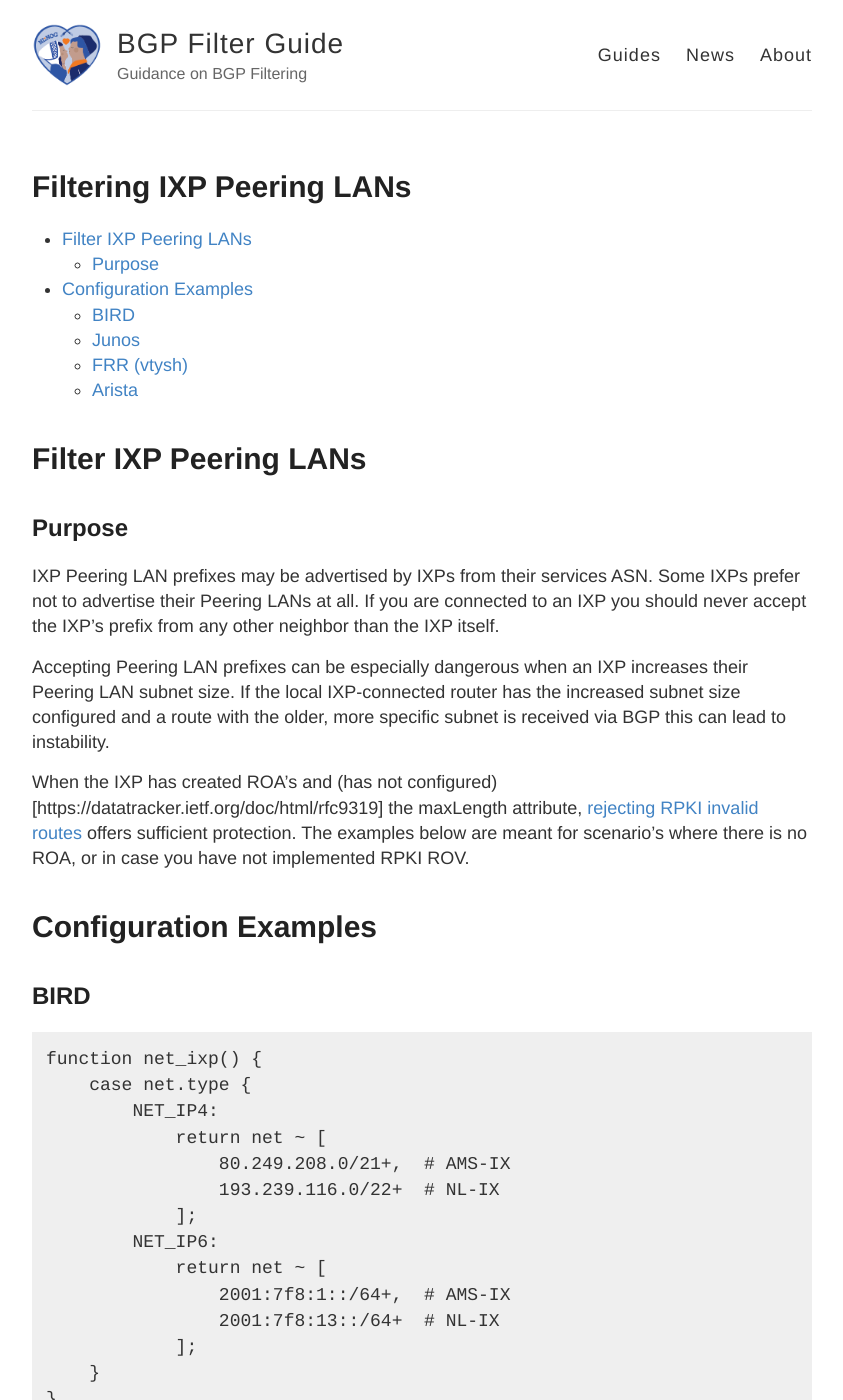
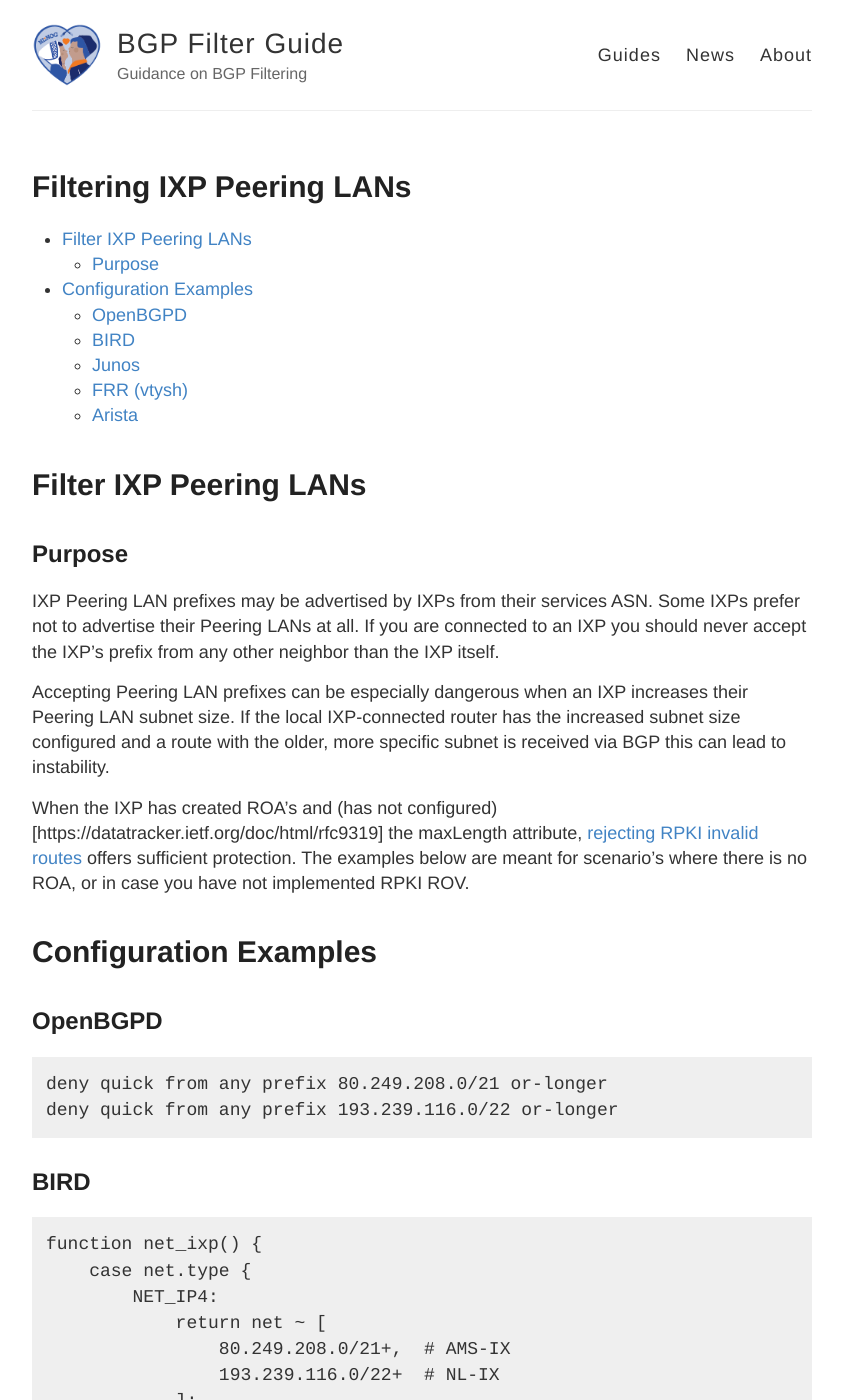
Before and after one commit to NLNOG/bgpfilterguide, a Jekyll site: the page built from guides/no_ixp_leaks.md, in a window 1280 px wide and 1400 px high. Shown: the whole window, without its empty margins (218-1061 px from the left). Built offline with Jekyll 4.4.1, drawn with Linux system fonts in a browser that asks for light colours.

Commit message:
add OpenBGPD example for IXP peering lan prefix filter

````diff
--- a/guides/no_ixp_leaks.md
+++ b/guides/no_ixp_leaks.md
@@ -22,6 +22,12 @@ The examples below are meant for scenario's where there is no ROA, or in case yo
 
 # Configuration Examples
 
+## OpenBGPD
+
+```
+deny quick from any prefix 80.249.208.0/21 or-longer
+deny quick from any prefix 193.239.116.0/22 or-longer
+```
 
 ## BIRD
 
````
